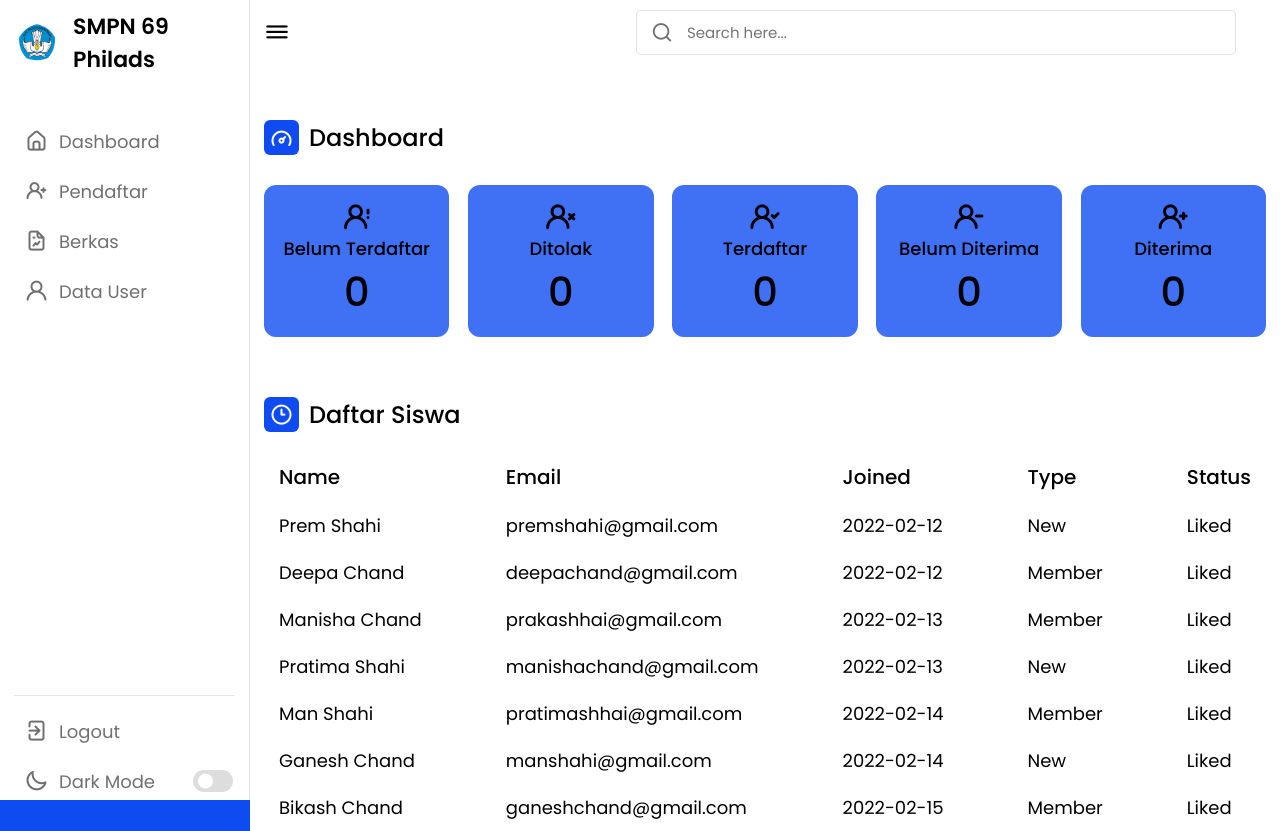
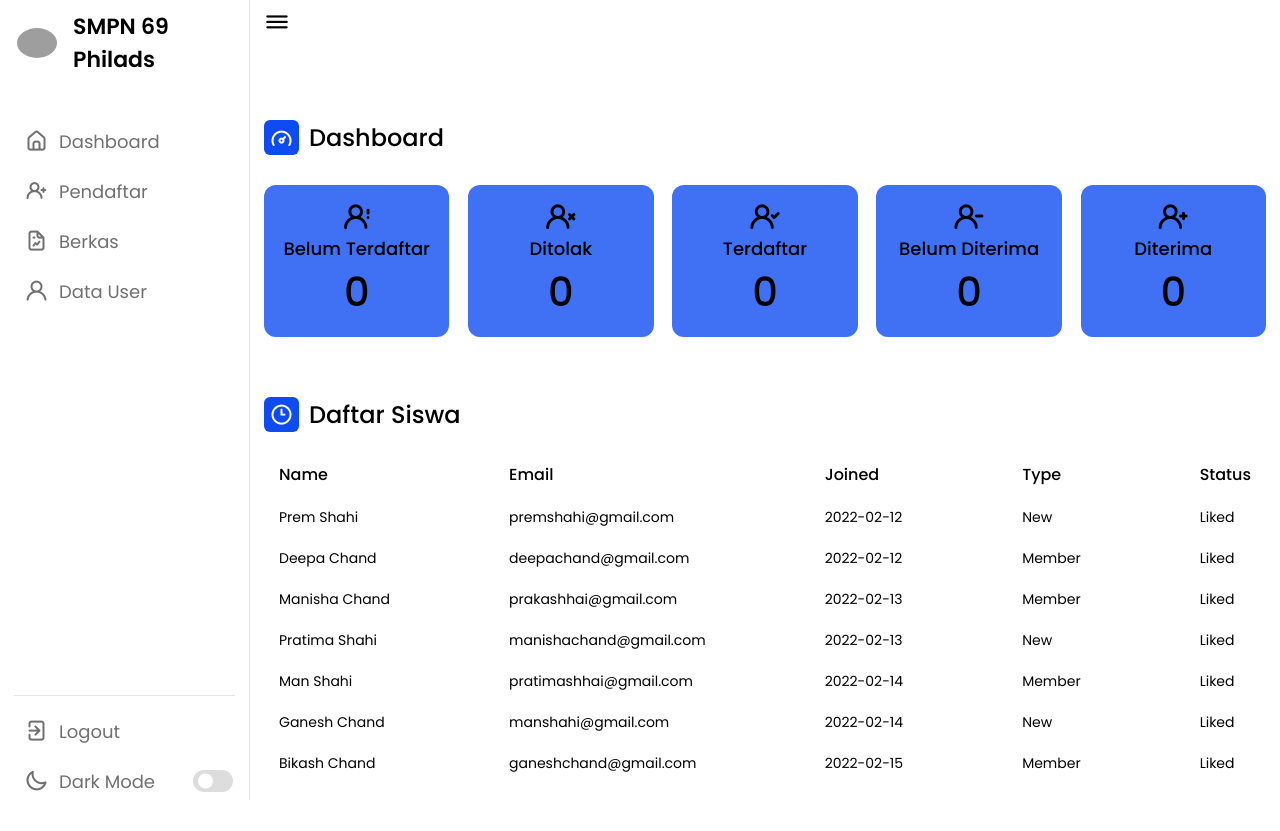
Before and after one commit to bintangtimurlangit/penerimaansiswabaru, a PHP site: page /admin/dashboardUser.php in a window 1280 px wide. After the commit the page ends 800 px from the top, so only its background shows below. Run offline with PHP 8.4, Linux system fonts and the light colour scheme; the visitor is signed in with stand-in values (Sample User, id 1); data that the repository does not hold is empty; grey boxes are pictures that could not be loaded.

Commit message:
Update 20

```diff
--- a/admin/dashboardAdmin.php
+++ b/admin/dashboardAdmin.php
@@ -79,11 +79,6 @@ debug_to_console($_SESSION['id'] . " -- " . $_SESSION['email']);
     <section class="dashboard">
         <div class="top">
             <i class="uil uil-bars sidebar-toggle"></i>
-
-            <div class="search-box">
-                <i class="uil uil-search"></i>
-                <input type="text" placeholder="Search here...">
-            </div>
         </div>
 
         <div class="dash-content">
--- a/admin/dashboardBerkas.php
+++ b/admin/dashboardBerkas.php
@@ -90,11 +90,6 @@ debug_to_console($_SESSION['id'] . " -- " . $_SESSION['email']);
     <section class="dashboard">
         <div class="top">
             <i class="uil uil-bars sidebar-toggle"></i>
-
-            <div class="search-box">
-                <i class="uil uil-search"></i>
-                <input type="text" placeholder="Search here...">
-            </div>
         </div>
 
         <div class="dash-content">
--- a/admin/dashboardPendaftar.php
+++ b/admin/dashboardPendaftar.php
@@ -79,11 +79,6 @@ debug_to_console($_SESSION['id'] . " -- " . $_SESSION['email']);
     <section class="dashboard">
         <div class="top">
             <i class="uil uil-bars sidebar-toggle"></i>
-
-            <div class="search-box">
-                <i class="uil uil-search"></i>
-                <input type="text" placeholder="Search here...">
-            </div>
         </div>
 
         <div class="dash-content">
--- a/admin/dashboardUser.php
+++ b/admin/dashboardUser.php
@@ -79,11 +79,6 @@ debug_to_console($_SESSION['id'] . " -- " . $_SESSION['email']);
     <section class="dashboard">
         <div class="top">
             <i class="uil uil-bars sidebar-toggle"></i>
-
-            <div class="search-box">
-                <i class="uil uil-search"></i>
-                <input type="text" placeholder="Search here...">
-            </div>
         </div>
 
         <div class="dash-content">
--- a/admin/styleAdmin.css
+++ b/admin/styleAdmin.css
@@ -42,21 +42,12 @@ body.dark{
     --box3-color: #3A3B3C;
     --title-icon-color: #CCC;
 }
-/* === Custom Scroll Bar CSS === */
 ::-webkit-scrollbar {
-    width: 8px;
-}
-::-webkit-scrollbar-track {
-    background: #f1f1f1;
+    width: 0;
+    background: transparent;
 }
 ::-webkit-scrollbar-thumb {
-    background: var(--primary-color);
-    border-radius: 12px;
-    transition: all 0.3s ease;
-}
-
-::-webkit-scrollbar-thumb:hover {
-    background: #0b3cc1;
+    background: #FF0000;
 }
 
 body.dark::-webkit-scrollbar-thumb:hover,
@@ -349,16 +340,20 @@ nav.close ~ .dashboard .top{
     margin: 0 15px;
 }
 .activity-data .data-title{
-    font-size: 20px;
+    font-size: 16px;
     font-weight: 500;
     color: var(--text-color);
 }
 .activity-data .data .data-list{
-    font-size: 18px;
+    font-size: 14px;
     font-weight: 400;
     margin-top: 20px;
     white-space: nowrap;
     color: var(--text-color);
+}
+
+.address{
+    word-wrap: break-word;
 }
 
 @media (max-width: 1000px) {
```
Also changed, not shown: admin/logo.png (deleted), images/logoMain.png (renamed from images/logo.png).
